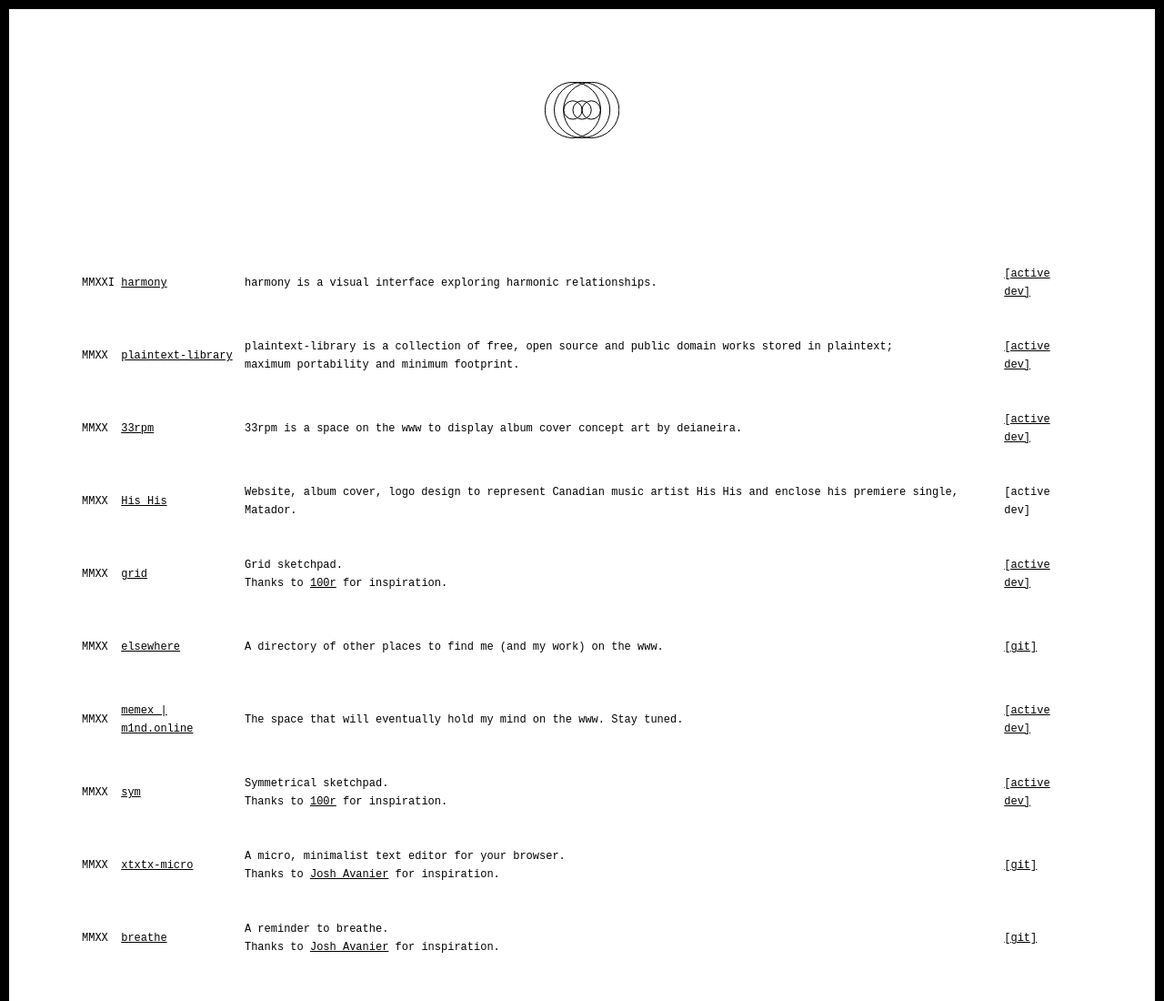
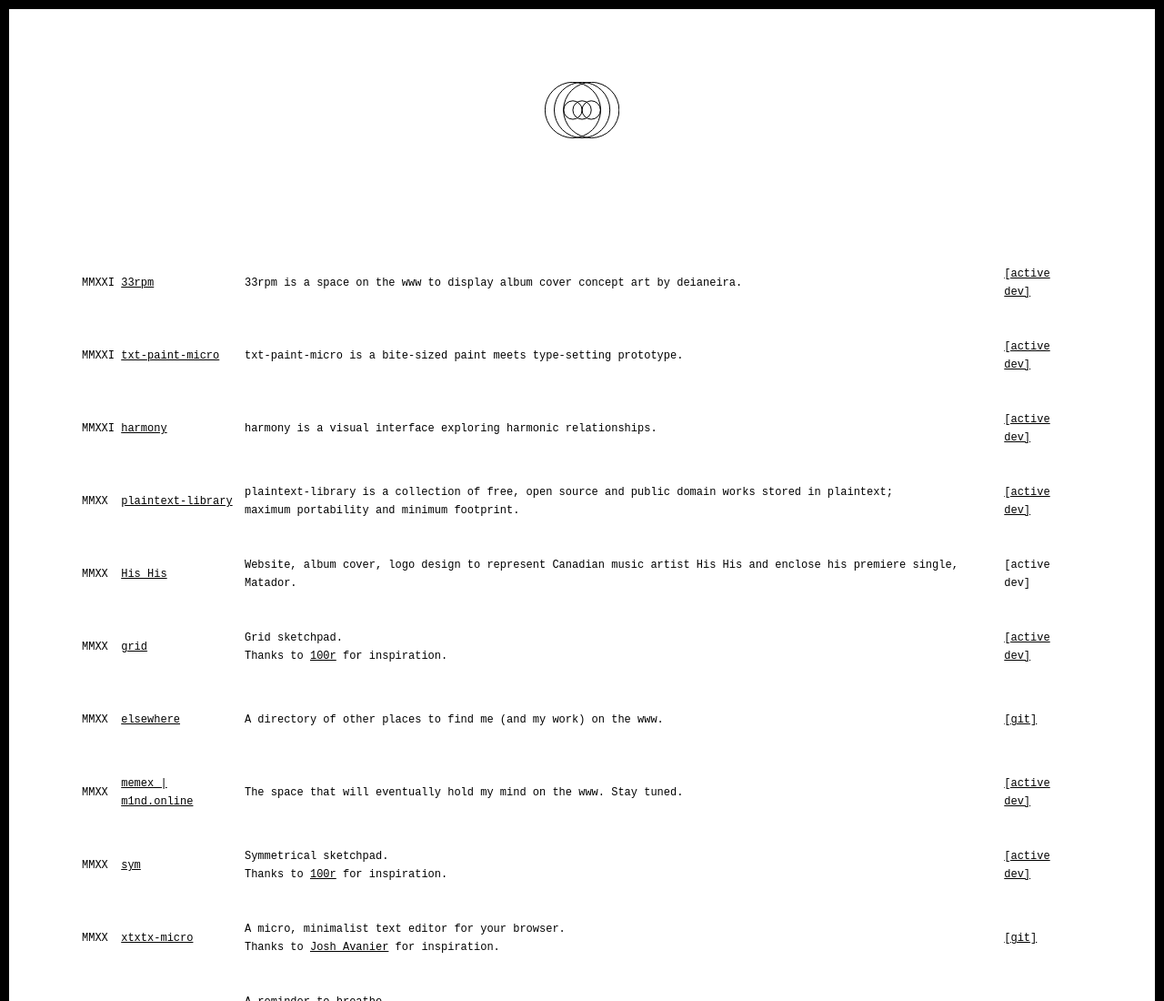
Before and after one commit to de1ane1ra/work, a plain HTML site: page index.html in a window 1280 px wide. Shown: the top 1100 px of the page at 91% size. Drawn offline with Linux system fonts and the light colour scheme.

Commit message:
Updated 33rpm

```diff
--- a/index.html
+++ b/index.html
@@ -39,8 +39,22 @@
                 <tbody>
                     <tr>
                         <td><span>MMXXI</span></td>
+                        <td><a href="https://deianeira.co/33rpm" target="_blank" rel="noopener noreferrer">33rpm</a></td>
+                        <td><span>33rpm is a space on the www to display album cover concept art by deianeira.</span></td>
+                        <td><a href="https://github.com/de1ane1ra/33rpm" target="_blank" rel="noopener noreferrer">[active dev]</a></td>
+                    </tr>
+
+                    <tr>
+                        <td><span>MMXXI</span></td>
+                        <td><a href="https://deianeira.co/txt-paint-micro" target="_blank" rel="noopener noreferrer">txt-paint-micro</a></td>
+                        <td><span>txt-paint-micro is a bite-sized paint meets type-setting prototype.</span></td>
+                        <td><a href="https://github.com/de1ane1ra/txt-paint-micro" target="_blank" rel="noopener noreferrer">[active dev]</a></td>
+                    </tr>
+
+                    <tr>
+                        <td><span>MMXXI</span></td>
                         <td><a href="https://deianeira.co/harmony" target="_blank" rel="noopener noreferrer">harmony</a></td>
-                        <td><span>harmony is a visual interface exploring harmonic relationships. </span></td>
+                        <td><span>harmony is a visual interface exploring harmonic relationships.</span></td>
                         <td><a href="https://github.com/de1ane1ra/harmony" target="_blank" rel="noopener noreferrer">[active dev]</a></td>
                     </tr>
 
@@ -49,13 +63,6 @@
                         <td><a href="https://github.com/de1ane1ra/plaintext-library" target="_blank" rel="noopener noreferrer">plaintext-library</a></td>
                         <td><span>plaintext-library is a collection of free, open source and public domain works stored in plaintext;<br />maximum portability and minimum footprint.</span></td>
                         <td><a href="https://github.com/de1ane1ra/plaintext-library" target="_blank" rel="noopener noreferrer">[active dev]</a></td>
-                    </tr>
-
-                    <tr>
-                        <td><span>MMXX</span></td>
-                        <td><a href="https://github.com/de1ane1ra/33rpm" target="_blank" rel="noopener noreferrer">33rpm</a></td>
-                        <td><span>33rpm is a space on the www to display album cover concept art by deianeira.</span></td>
-                        <td><a href="https://github.com/de1ane1ra/33rpm" target="_blank" rel="noopener noreferrer">[active dev]</a></td>
                     </tr>
 
                     <tr>
```
